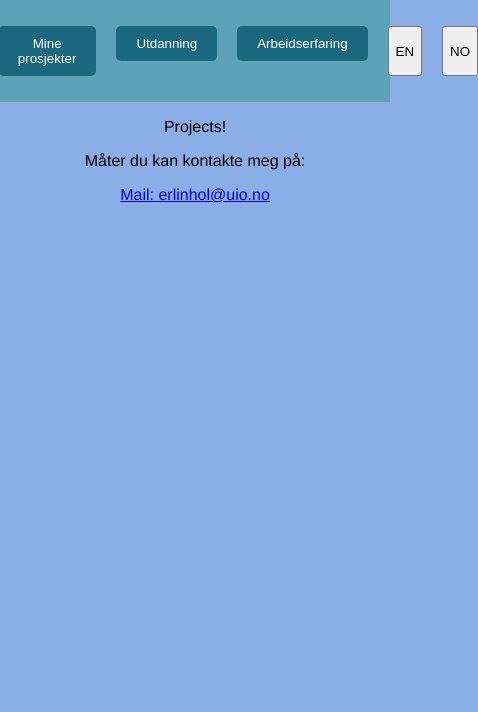
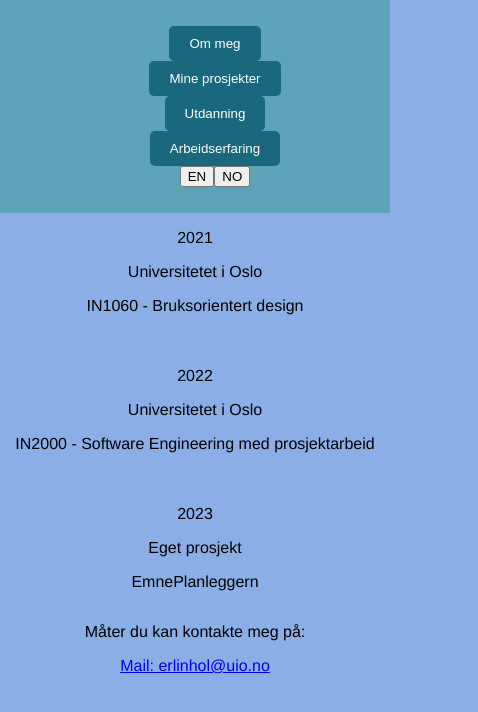
Before and after one commit to erlhol/Erling-Holte, a React (Create React App) app in the folder my-app/: page / in a window 390 px wide. Both pictures are taken after a click on the button "Mine prosjekter". Shown: the top 712 px of the page, 478 px wide, since content can reach past the window. Built offline with nearby package versions, Linux system fonts and the light colour scheme.

Commit message:
Add conditional rendering for small screensizes

```diff
--- a/my-app/src/components/Navigation.tsx
+++ b/my-app/src/components/Navigation.tsx
@@ -7,7 +7,6 @@ interface Props {
 }
 
 const Navigation: React.FC<Props> = ({ pageHandler }) => {
-  const { i18n } = useTranslation();
   const { t } = useTranslation();
 
   const changeLanguage = (newLanguage: string) => {
--- a/my-app/src/components/Projects.js
+++ b/my-app/src/components/Projects.js
@@ -2,12 +2,20 @@ import React from 'react';
 
 function Projects() {
 
-    const myProjects = [ [ "2021", "Universitetet i Oslo","IN060 - Bruksorientert design",],
+    const myProjects = [ [ "2021", "Universitetet i Oslo","IN1060 - Bruksorientert design",],
                                              [ "2022", "Universitetet i Oslo", "IN2000 - Software Engineering med prosjektarbeid"],
-                                             [ "2023","Eget prosjekt", "EmnePlanleggern"],
-                                             [ "2016-2019", "Lillestrøm Videregående skole", "Studiespesialisering med fordypning i realfag"]]
+                                             [ "2023","Eget prosjekt", "EmnePlanleggern"],]
 
-    return (<div><p>Projects!</p></div>);
+    return (<div style={{display: 'flex', flexDirection: 'column', gap: '20px'}}>
+        {myProjects.map((values) => (
+            <div>
+                <p>{values[0]}</p>
+                <p>{values[1]}</p>
+                <p>{values[2]}</p>
+                <p>{values[3]}</p>
+            </div>
+        ))}
+    </div>);
 };
 
 export default Projects;
--- a/my-app/src/components/Work.js
+++ b/my-app/src/components/Work.js
@@ -35,15 +35,13 @@ function Work() {
     [ "AUGUST 2019 – JULI 2020", "Førstegangstjeneste HMKG","Geværsoldat hos Hans Majestet Kongens Garde. 2. gardekompani",forsvaret_logo],
     ["AUGUST 2020 – JUNI 2023","Kormedarbeider","Hentet barna på skolen og fulgte dem til øvelseslokalet, skar opp frukt og hjalp til med diverse, holdt øvelse dersom dirigenten var borte.",lillestrom_kirke_logo]]
     return (
-        <>
+        <div style={{display: 'flex', flexDirection: 'column', gap: '20px'}}>
         {workExperience.map((value, i) => (
-            <div key={i}>
-            <div className="content">
+            <div key={i} className="content">
                 {work_element_layout(value[0],value[1],value[2],value[3])}
             </div>
-            </div>
         ))}
-        </>
+        </div>
 
     );
 };
--- a/my-app/src/index.css
+++ b/my-app/src/index.css
@@ -5,6 +5,16 @@ body {
     sans-serif;
   -webkit-font-smoothing: antialiased;
   -moz-osx-font-smoothing: grayscale;
+}
+
+@media screen and (min-width: 640px) {
+  .nav-list {
+    list-style-type: none;
+    padding: 0;
+    display: flex;
+    gap: 20px; /* Spacing between navigation items */
+    flex-direction: row;
+  }
 }
 
 /* styles.css or your preferred stylesheet */
@@ -16,10 +26,8 @@ body {
 }
 
 .nav-list {
+  flex-direction: row;
   list-style-type: none;
-  padding: 0;
-  display: flex;
-  gap: 20px; /* Spacing between navigation items */
 }
 
 .nav-item {
```
